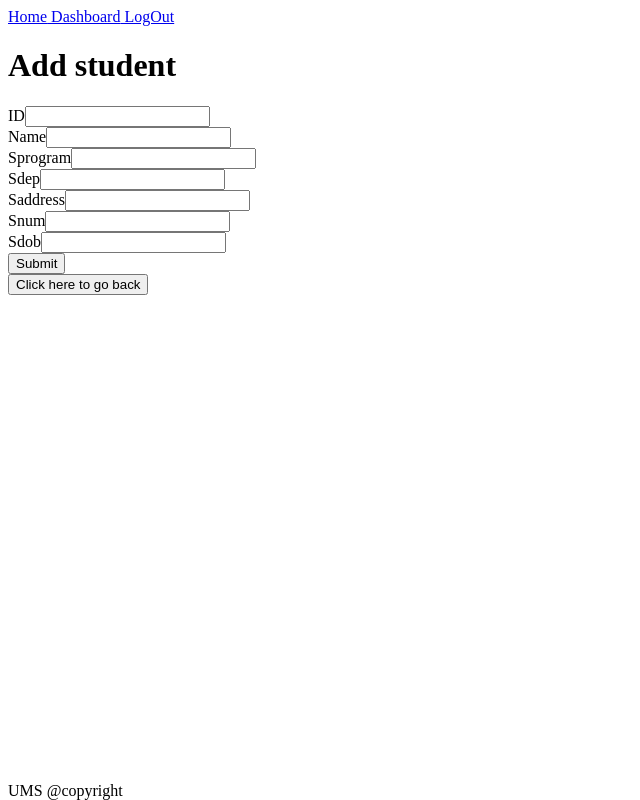
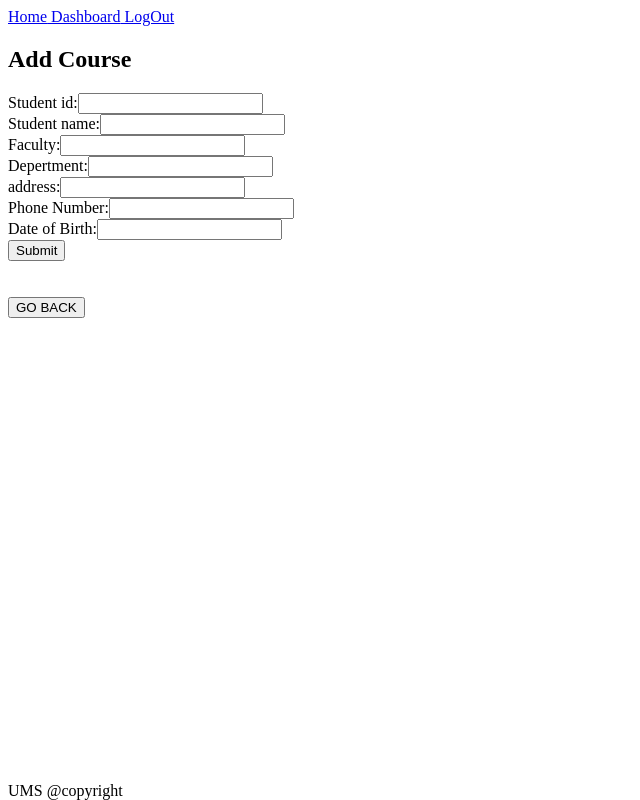
Before and after one commit to Fahim2280/UMS-Front-end, a Next.js app in the folder ums-font-end/: page /admin/dashboard/addstudent in a window 1280 px wide. Shown: the whole page, without its empty margins (0-640 px from the left). Built offline with nearby package versions, Linux system fonts and the light colour scheme.

Commit message:
add student

```diff
--- a/ums-font-end/pages/admin/dashboard/addstudent.js
+++ b/ums-font-end/pages/admin/dashboard/addstudent.js
@@ -1,144 +1,136 @@
-import { useForm } from 'react-hook-form';
-import axios from "axios"
-import { useState } from "react"
+import { useState } from 'react';
 import MyLayout from "@/pages/component/layout"
 import { useRouter } from 'next/router'
 import SessionCheck from '../../component/sessioncheck'
 
 export default function AddStudent() {
     const router = useRouter();
-    const {
-        register,
-        handleSubmit,
-        formState: { errors },
-        reset,
-    } = useForm();
+    const [formData, setFormData] = useState({
+        Sidd: '',
+        Sname: '',
+        Sprogram: '',
+        Sdep: '',
+        Saddress: '',
+        Snum: '',
+        Sdob: ''
 
-//session
-// const validateFile = (value) => {
-//     const file = value[0];
-//     const allowedtypes = ["image/jpg", "image/png"];
+  });
 
-//     if (!allowedtypes.includes(file.type)){
-//         return false;
-//     }
-//     }
-    //----------------
+  const handleSubmit = async (event) => {
+    event.preventDefault();
 
+    const response = await fetch('http://localhost:3000/admin/insertstudent/', {
+      method: 'POST',
+      headers: {
+        'Content-Type': 'application/json'
+      },
+      body: JSON.stringify(formData)
+    });
 
-    const [success, setSuccess] = useState('')
-    const onSubmit = async (data) => {
-        console.log(data);
-        const formData = new FormData();
-        formData.append('Sidd', data.Sidd);
-        formData.append('Sname', data.Sname);
-        formData.append('Sprogram', data.Sprogram);
-        formData.append('Sdep', data.Sdep);
-        formData.append('Saddress', data.Saddress);
-        formData.append('Snum', data.Snum);
-        formData.append('Sdob', data.Sdob);
-        console.log(formData);
-        try {
-            const response = await axios.post("http://localhost:3000/admin/insertstudent",
-                formData, {
-                headers: {
-                    'accept': 'application/json',
+    if (!response.ok) {
+      console.log(response.statusText);
     }
+
+    alert('Student data submitted successfully!');
+    setFormData({
+        Sidd: '',
+        Sname: '',
+        Sprogram: '',
+        Sdep: '',
+        Saddress: '',
+        Snum: '',
+        Sdob: ''
     });
-            setSuccess('Admin add successfully');
-            reset();
-        }
-        catch (error) {
-            //console.log(error.response.data.message);
-            setSuccess('atudent add successfully -err  ' );
-        }
+  };
+
+  const handleChange = (event) => {
+    const { name, value } = event.target;
+    setFormData((prevFormData) => ({
+      ...prevFormData,
+      [name]: value
+    }));
   };
 
   return (
-        <>
-
-            <MyLayout title="Add Admin" />
-            <h1>Add student</h1>
-            {success}
-            <form onSubmit={handleSubmit(onSubmit)} encType="multipart/form-data">
     <div>
-                    <label htmlFor="Sidd">ID</label>
-                    <input
-                        type="number"
-                        id="Sidd"
-                        {...register('Sidd', { required: true })}
-                    />
-                    {errors.Sidd && <p>Sidd is required</p>}
-                </div>
-
-                <div>
-                    <label htmlFor="Sname">Name</label>
+    <MyLayout title="Add Student"/>
+    <h2>Add Course</h2>
+    <form onSubmit={handleSubmit}>
+      <label>
+        Student id:
         <input
           type="text"
-                        id="Sname"
-                        {...register('Sname', { required: true })}
+          name="Sidd"
+          value={formData.Sidd}
+          onChange={handleChange}
         />
-                    {errors.Sname && <p>Sname is required</p>}
-                </div>
-
-                <div>
-                    <label htmlFor="Sprogram">Sprogram</label>
+      </label>
+      <br />
+      <label>
+      Student name:
         <input
           type="text"
-                        id="Sprogram"
-                        {...register('Sprogram', { required: true })}
+          name="Sname"
+          value={formData.Sname}
+          onChange={handleChange}
         />
-                    {errors.Sprogram && <p>Sprogram is required</p>}
-                </div>
-
-                <div>
-                    <label htmlFor="Sdep">Sdep</label>
+      </label>
+      <br />
+      <label>
+      Faculty:
         <input
           type="text"
-                        id="Sdep"
-                        {...register('Sdep', { required: true })}
+          name="Sprogram"
+          value={formData.Sprogram}
+          onChange={handleChange}
         />
-                    {errors.Sdep && <p>Sdep is required</p>}
-                </div>
-
-                <div>
-                    <label htmlFor="Saddress">Saddress</label>
+      </label>
+      <br />
+      <label>
+      Depertment:
         <input
           type="text"
-                        id="Saddress"
-                        {...register('Saddress', { required: true })}
+          name="Sdep"
+          value={formData.Sdep}
+          onChange={handleChange}
         />
-                    {errors.Saddress && <p>Saddress is required</p>}
-                </div>
-
-                <div>
-                    <label htmlFor="Snum">Snum</label>
+      </label>
+      <br />
+      <label>
+        address:
         <input
           type="text"
-                        id="Snum"
-                        {...register('Snum', { required: true })}
+          name="Saddress"
+          value={formData.Saddress}
+          onChange={handleChange}
         />
-                    {errors.Snum && <p>Snum is required</p>}
-                </div>
-
-                <div>
-                    <label htmlFor="Sdob">Sdob</label>
+      </label>
+      <br />
+      <label>
+      Phone Number:
         <input
           type="text"
-                        id="Sdob"
-                        {...register('Sdob', { required: true })}
+          name="Snum"
+          value={formData.Snum}
+          onChange={handleChange}
         />
-                    {errors.Sdob && <p>Sdob is required</p>}
-                </div>
-
-
-
-
-
+      </label>
+      <br />
+      <label>
+      Date of Birth:
+        <input
+          type="text"
+          name="Sdob"
+          value={formData.Sdob}
+          onChange={handleChange}
+        />
+      </label>
+      <br />
       <button type="submit">Submit</button>
     </form>
-
-            <button type="button" onClick={() => router.back()}> Click here to go back</button>
-        </>
+    <br/>
+      <br/>
+      <button type="button" onClick={() => router.back()}>GO BACK</button>
+    </div>
   );
 }
```
Lines whose indentation alone changed are shown as unchanged.
